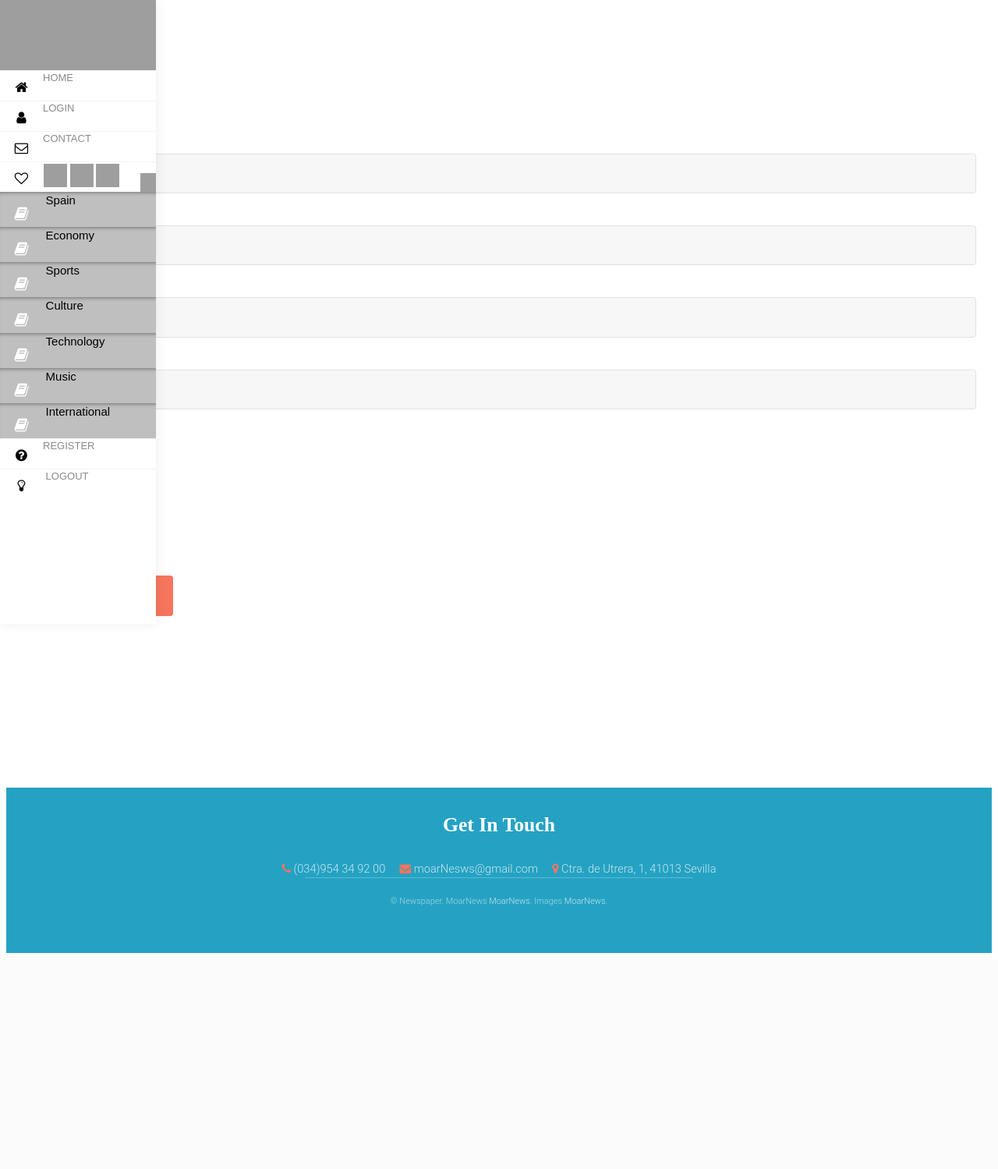
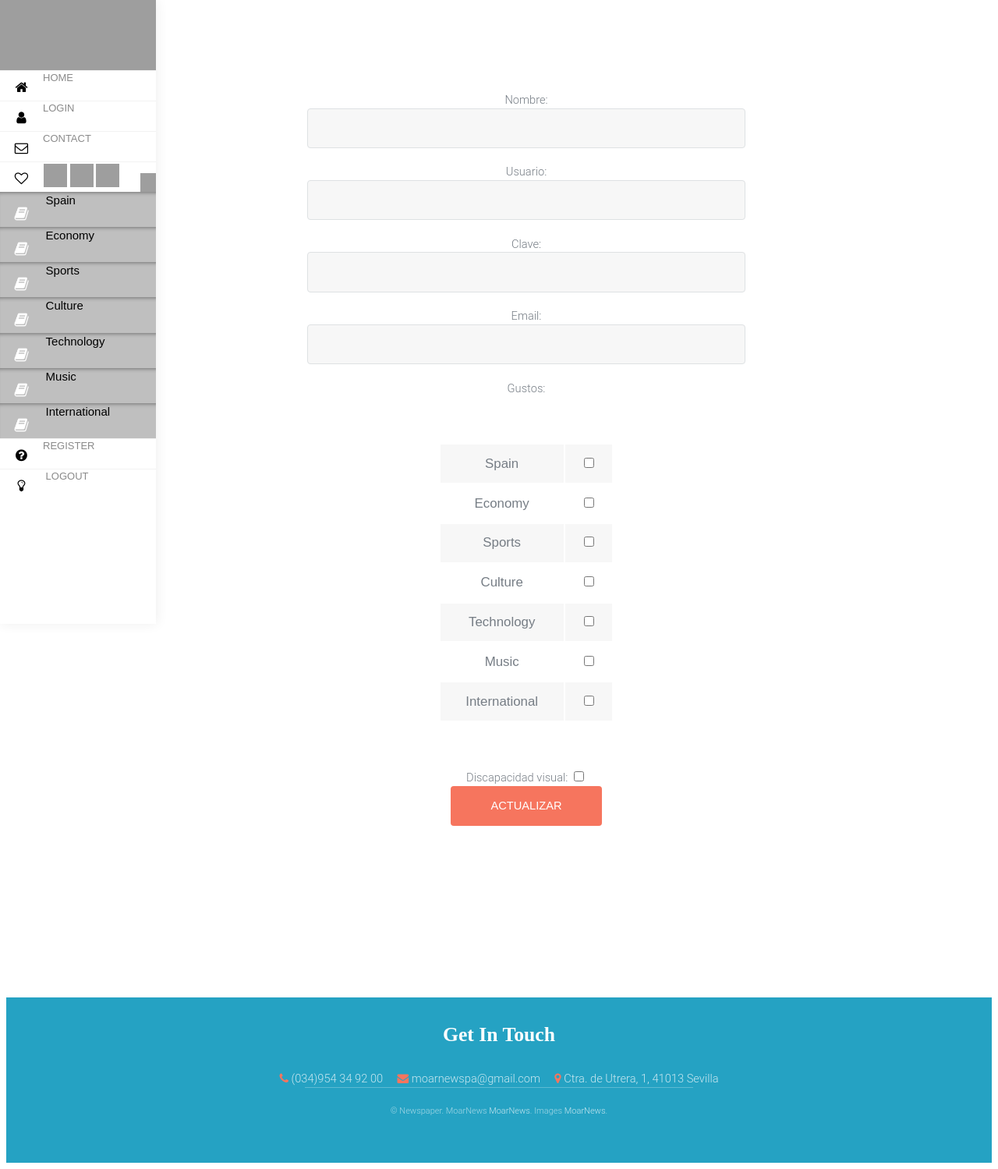
Before and after one commit to AdrianGilGamboa/TrabajoPA, a PHP site: page /modificarCuenta.php in a window 1280 px wide. Shown: the whole page at 78% size. Before the commit the page ends 1222 px from the top, so only its background shows below. Run offline with PHP 8.4, Linux system fonts and the light colour scheme; the visitor is signed in with stand-in values (Sample User, id 1); data comes from the database, SQL or seed files in the repository; data that the repository does not hold is empty; some libraries are stand-ins or nearby versions; some web fonts are replaced; grey boxes are pictures that could not be loaded.

Commit message:
añado css

```diff
--- a/vistas/css.css
+++ b/vistas/css.css
@@ -1113,6 +1113,7 @@ and open the template in the editor.
     .\-6u\28small\29 {
         margin-left: 60%;
 
+
     }
 
     .\-5u\28small\29 {
@@ -1675,6 +1676,8 @@ body.is-loading *, body.is-loading *:before, body.is-loading *:after {
 form {
     padding: 20px;
     margin: 60px auto 60px auto;
+    margin-left: 70px;
+    text-align: center;
 
 }
 form li{
@@ -1774,19 +1777,18 @@ select {
 textarea {
     padding: 0.75em 1em;
 }
-
+/*
 input[type="radio"] {
     -moz-appearance: none;
     -webkit-appearance: none;
     -ms-appearance: none;
     appearance: none;
     display: block;
-    float: left;
     margin-right: -2em;
     opacity: 0;
     width: 1em;
     z-index: -1;
-}
+}*/
 
 input[type="checkbox"] + label,
 input[type="radio"] + label {
--- a/vistas/gestionSeccion.php
+++ b/vistas/gestionSeccion.php
@@ -105,7 +105,7 @@ function tiene($misArticulos, $articulo) {
             $articulosEnSeccion = leerArticulosDadaSeccion($idSeccion);
             ?>
             <form action="#" method="POST">
-                Category: <input class="centrar" type="text" name="categoria" value="<?php echo $seccion['categoria']; ?>"><br/>
+                Category: <input class="" type="text" name="categoria" value="<?php echo $seccion['categoria']; ?>"><br/>
 
                 <table border = "2" >
 
--- a/vistas/inicioSesion.php
+++ b/vistas/inicioSesion.php
@@ -52,10 +52,10 @@ include_once ('../CRUD/CRUDCuenta.php');
         <h2 class="centrar">Inicio Sesion</h2>
         <form class= "inner" action="#" method="POST" onsubmit="return validaInicioSesion()">
             <div class="row uniform">
-                <div class="\-6u\28small\29">
+                <div class="6u 12u/(xsmall)">
                     Usuario: <input type="text" name="usuario" value="<?php echo $nombre; ?>" placeholder="Name" /> <br>
                 </div>
-                <div class="\-6u\28small\29">
+                <div class="centrar">
                     Clave: <input type="password" name="clave" placeholder="Password" /> <br><br>
                 </div>
             </div>
--- a/vistas/modificarCuenta.php
+++ b/vistas/modificarCuenta.php
@@ -76,7 +76,7 @@ include_once("../CRUD/CRUDSeccion.php");
             }
         }
         ?>
-        <form action="#" method="POST">
+        <form action="#" method="POST" style="padding-right: 25%;padding-left: 25%;padding-top: 2px;margin-top: 20px;">
             Nombre: <input type="text" name="nombre" value="<?php echo $datosPersonales['nombre']; ?>"><br/>
             Usuario: <input type="text" name="usuario" value="<?php echo $datosPersonales['usuario']; ?>"><br/>
             Clave: <input type="password" name="clave" value="<?php echo $datosPersonales['clave']; ?>"><br/>
@@ -84,17 +84,22 @@ include_once("../CRUD/CRUDSeccion.php");
             Gustos: <br/>
             <?php
             $misGustos = explode(",", $datosPersonales['gustos']);
+            ?>
+            <table >
+                <?php
                 foreach ($secciones as $seccion) {
-                echo $seccion['categoria'];
-                ?>
-                <input type="checkbox" name="<?php echo $seccion['categoria']; ?>" value="<?php echo $seccion['categoria']; ?>" <?php
+                    ?> <tr><td>  <?php echo $seccion['categoria']; ?></td>
+
+                           <td> <input type="checkbox" name="<?php echo $seccion['categoria']; ?>" value="<?php echo $seccion['categoria']; ?>" <?php
                             if (in_array($seccion['categoria'], $misGustos)) {
                                 echo "checked";
                             }
-                ?>><br/>
+                            ?>></td></tr>
                         <?php
                     }
                     ?>
+            </table>
+
             Discapacidad visual: <input type="checkbox" name="Dv" <?php
             if ($datosPersonales['Dv']) {
                 echo "checked";
@@ -108,7 +113,7 @@ include_once("../CRUD/CRUDSeccion.php");
                 <h2>Get In Touch</h2>
                 <ul class="actions">
                     <li><i class="icon fa-phone"></i> <a href="#">(034)954 34 92 00</a></li>
-                    <li><span class="icon fa-envelope"></span> <a href="#">moarNesws@gmail.com</a></li>
+                    <li><span class="icon fa-envelope"></span> <a href="#">moarnewspa@gmail.com</a></li>
                     <li><span class="icon fa-map-marker"></span> Ctra. de Utrera, 1, 41013 Sevilla </li>
                 </ul>
             </div>
```
Also changed, not shown: vistas/portada.php (+15 -6 lines). Lines whose indentation alone changed are shown as unchanged.
